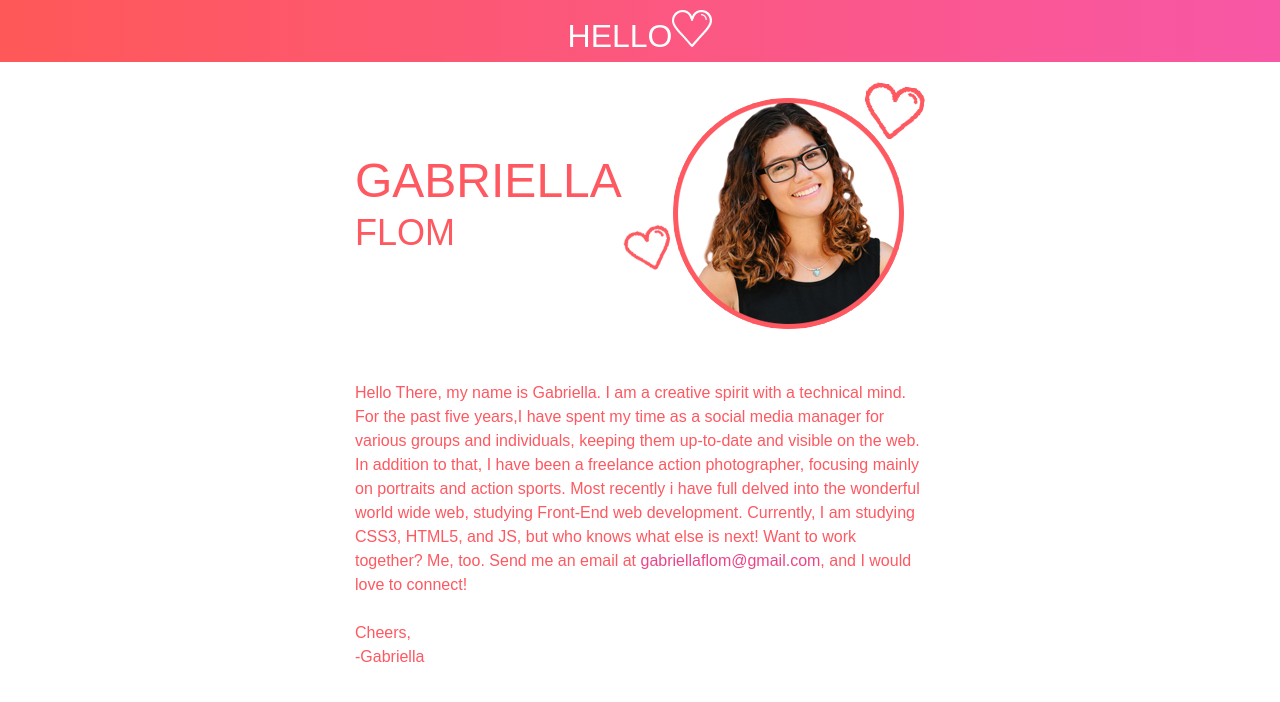
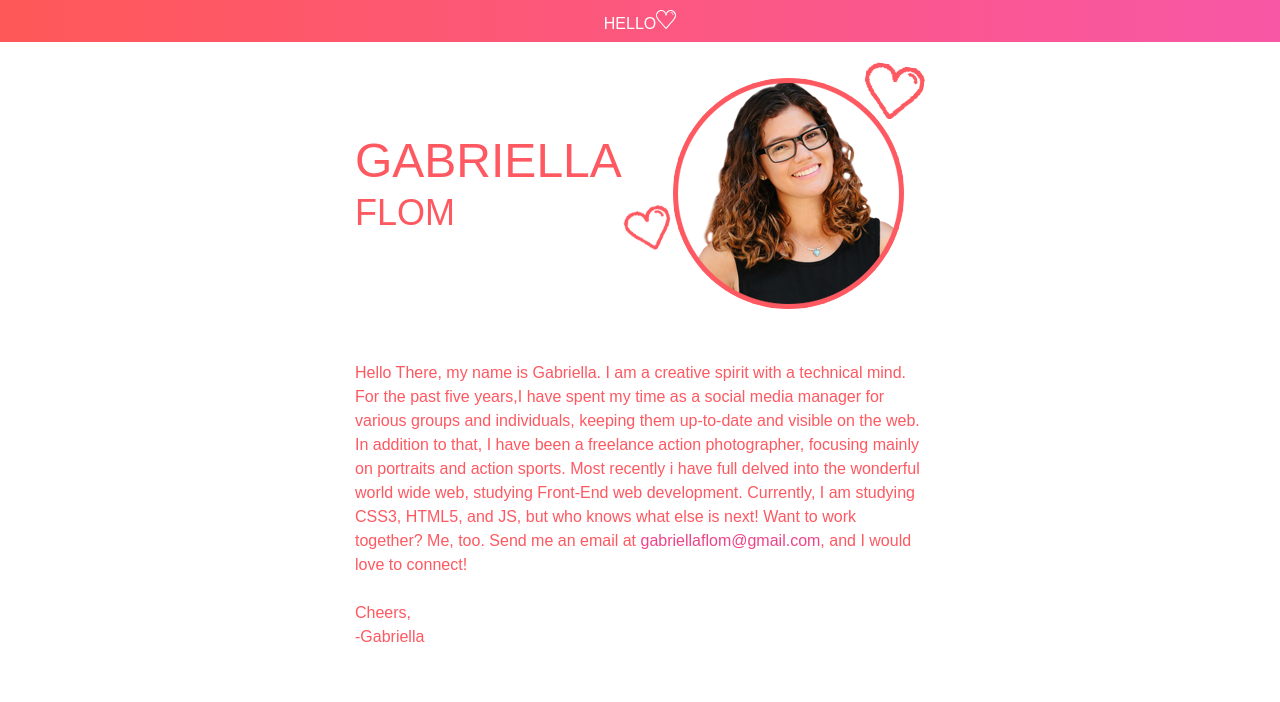
Before and after one commit to gabriellaflom/gabriellaflom.com, a plain HTML site: page index.html in a window 1280 px wide. Shown: the top 702 px of the page. Drawn offline with Linux system fonts and the light colour scheme.

Commit message:
made menu header smaller

```diff
--- a/main.css
+++ b/main.css
@@ -110,11 +110,11 @@ padding: 10px 0;
 	color: white;
 	margin: 0 auto;
 	text-align: center;
-	font-size: 2em;
+	font-size: 1em;
 
 }
 #menu img {
-	width: 40px;
+	width: 20px;
 }
 
 .header {
```
